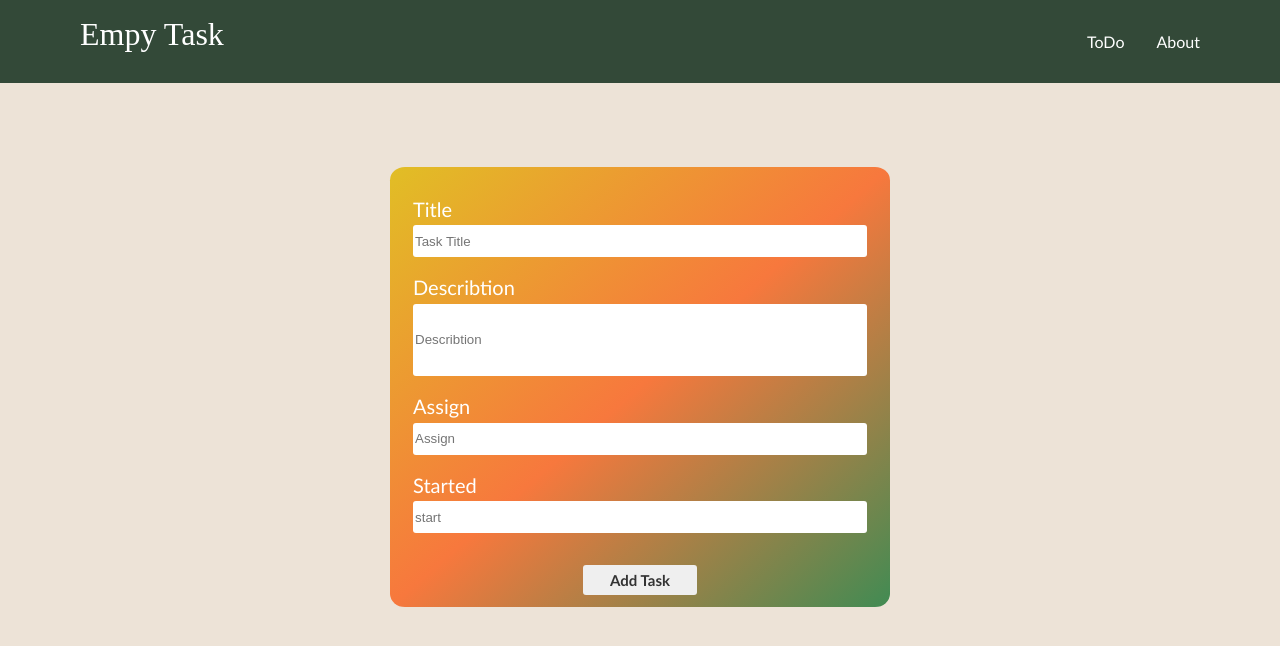
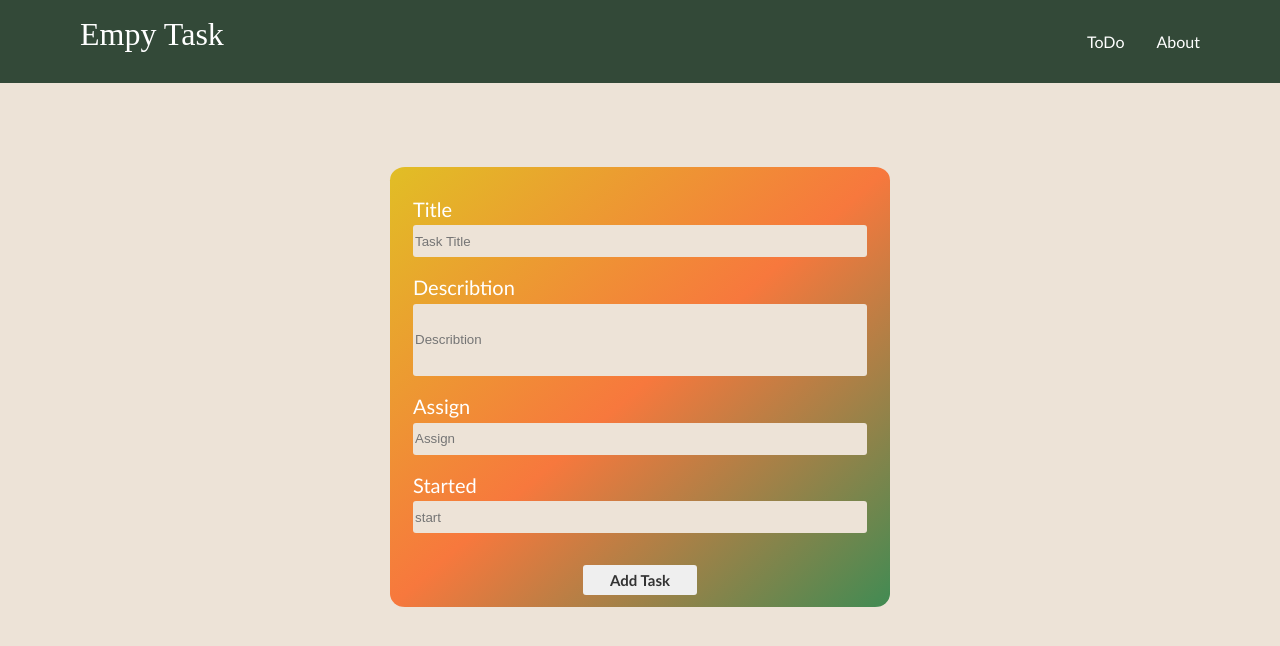
Before and after one commit to hudahamid/Recoded-final-board, a React (Create React App) app: page /Component/tasks/ToDo in a window 1280 px wide. Shown: the top 646 px of the page. Built offline with nearby package versions, Linux system fonts and the light colour scheme; no server answers; the database is empty; a web font is replaced by a local one.

Commit message:
last update

```diff
--- a/src/styles.css
+++ b/src/styles.css
@@ -80,7 +80,7 @@
     height: 4vh;
     border: none;
     border-radius: 3px;
-
+    background-color: #ede3d7;
     margin-top: 1%
  }
 
```
